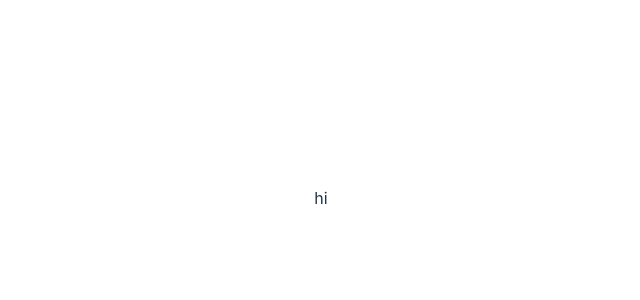
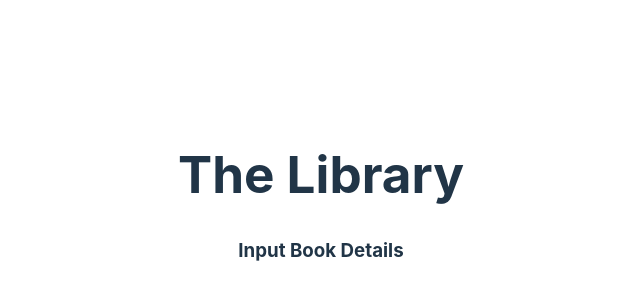
Before and after one commit to SalamanderCtesiphon/library-project, a React (Vite) app: page / in a window 1280 px wide. Shown: the part 202-502 px from the top of the page, without its empty margins (319-959 px from the left). Built offline with nearby package versions, Linux system fonts and the light colour scheme.

Commit message:
created two components

```diff
--- a/src/App.jsx
+++ b/src/App.jsx
@@ -1,10 +1,13 @@
 import './App.css'
+import Header from './components/Header'
+import InputForm from './components/InputForm'
 
 function App() {
 
   return (
     <>
-    hi
+    <Header />
+    <InputForm />
     </>
   )
 }
--- /dev/null
+++ b/src/components/Header.jsx
@@ -0,0 +1,13 @@
+import React from 'react'
+
+function Header() {
+  return (
+    <>
+      <header>
+        <h1>The Library</h1>
+      </header>
+    </>
+  )
+}
+
+export default Header
--- /dev/null
+++ b/src/components/InputForm.jsx
@@ -0,0 +1,15 @@
+import React from 'react'
+
+function InputForm() {
+  return (
+    <>
+      <section>
+        <form>
+          <h3>Input Book Details</h3>
+        </form>
+      </section>
+    </>
+  )
+}
+
+export default InputForm
```
